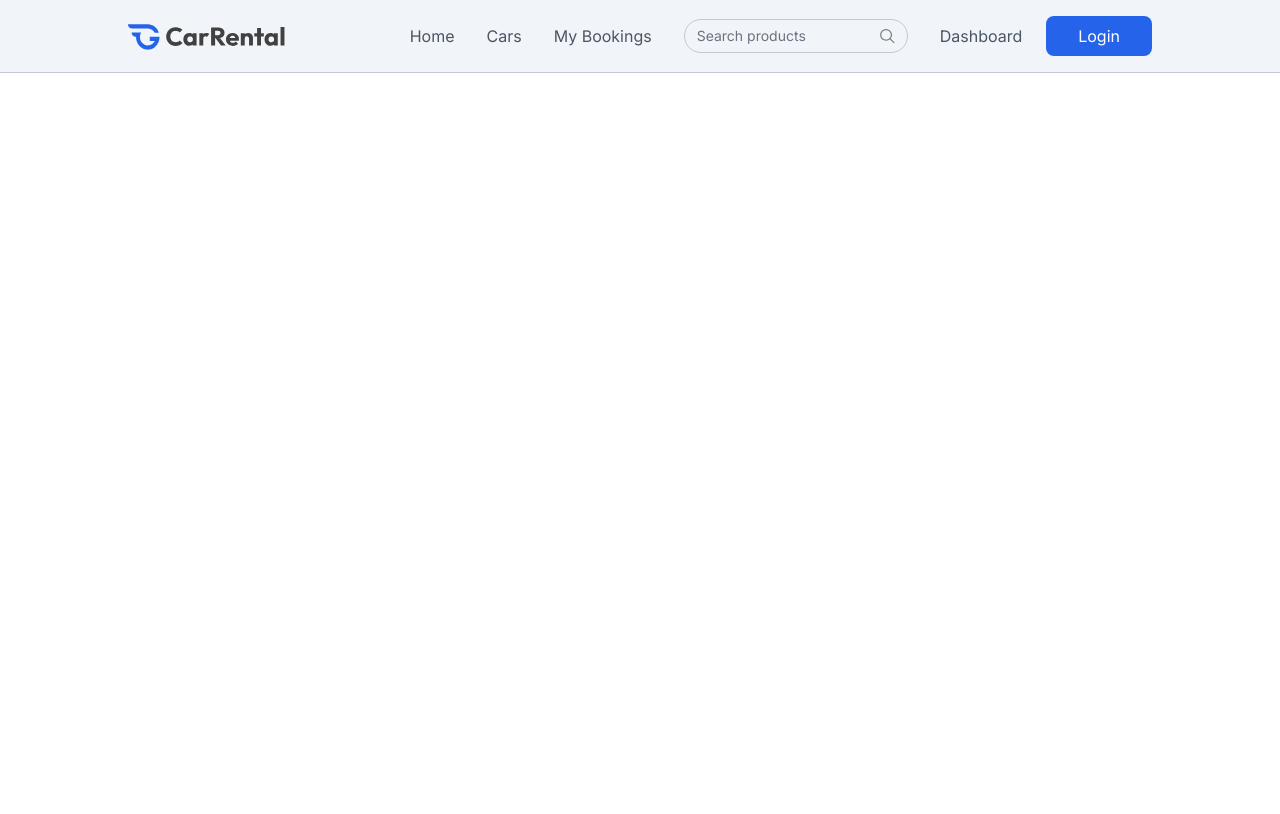
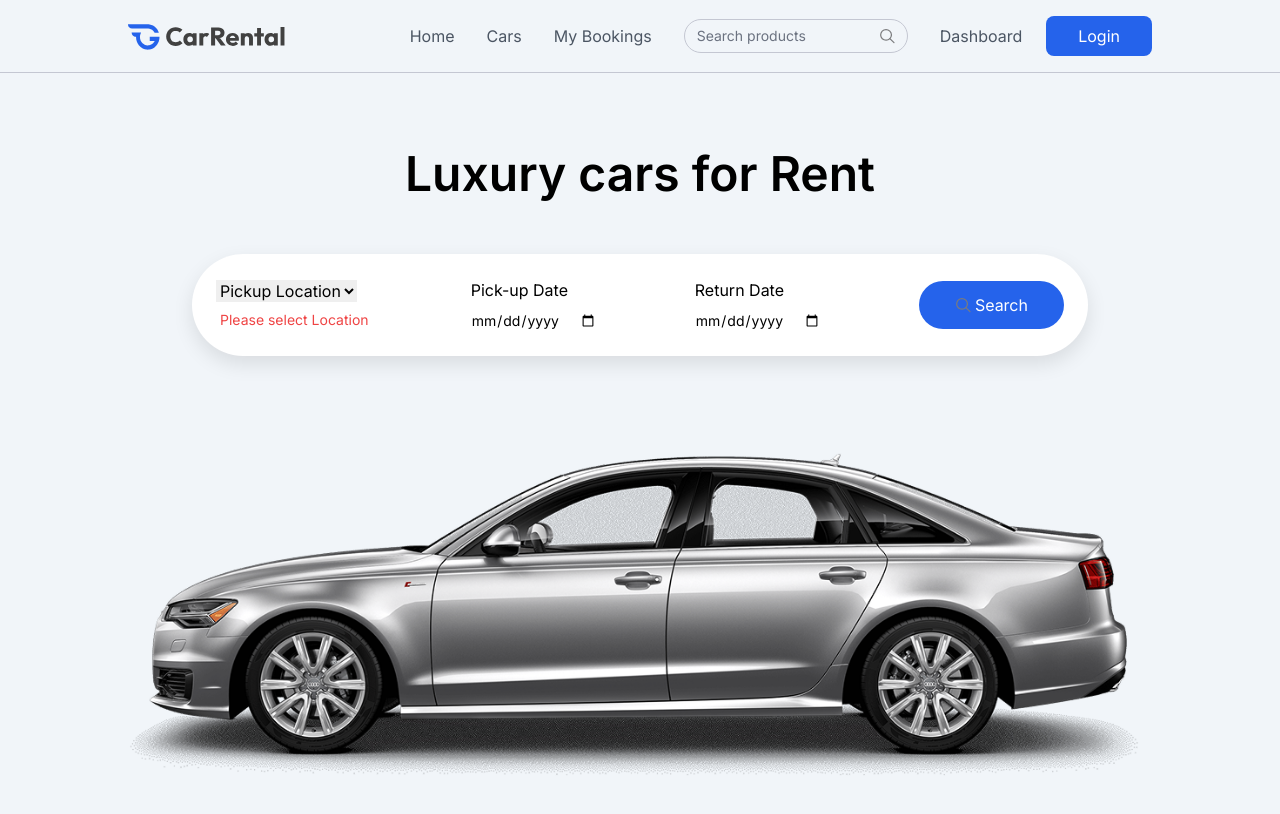
Before and after one commit to TejasVaradaraj/Car_Rental_Website, a React (Vite) app: page / in a window 1280 px wide. Shown: the top 814 px of the page. Built offline with nearby package versions, Linux system fonts and the light colour scheme; the HTML template or start-up script is replaced by a standard one.

Commit message:
Stage1 completed in Dashboard

```diff
--- a/src/App.jsx
+++ b/src/App.jsx
@@ -1,6 +1,10 @@
 import React, {useState} from 'react'
 import Navigation_bar from './components/Navigation_bar'
-import {useLocation} from 'react-router-dom'
+import {Route, Routes, useLocation} from 'react-router-dom'
+import Home from './pages/Home'
+import CarDetails from './pages/CarDetails'
+import Cars from './pages/Cars'
+import MyBookings from './pages/MyBookings'
 
 const App = () => {
 
@@ -9,6 +13,13 @@
   return (
     <>
       {!isOwnerPath && <Navigation_bar setShowLogin={setShowLogin}/>}
+
+      <Routes>
+        <Route path='/' element={<Home/>}/>
+        <Route path='/car-details/:id' element={<CarDetails/>}/>
+        <Route path='/cars' element={<Cars/>}/>
+        <Route path='/my-bookings' element={<MyBookings/>}/>
+      </Routes>
     </>
   )
 }
--- /dev/null
+++ b/src/components/CarCard.jsx
@@ -0,0 +1,9 @@
+import React from 'react'
+
+const CarCard = () => {
+  return (
+    <div>CarCard</div>
+  )
+}
+
+export default CarCard
--- /dev/null
+++ b/src/components/Hero.jsx
@@ -0,0 +1,39 @@
+import React, {useState} from 'react'
+import { assets, cityList } from '../assets/assets.js'
+
+const Hero = () => {
+
+    const[pickupLocation, setPickupLocation] = useState('')
+  return (
+    <div className='h-screen flex flex-col items-center justify-center gap-14 bg-light text-center'>
+      <h1 className='text-4xl md:text-5xl font-semibold'>Luxury cars for Rent</h1>
+
+      <form className='flex flex-col md:flex-row items-start md:items-center justify-between p-6 rounded-lg md:rounded-full w-full max-w-md md:max-w-4xl bg-white shadow-[0px_8px_20px_rgba(0,0,0,0.1)]'>
+        <div className='flex flex-col items-start gap-2'>
+          <select required value={pickupLocation} onChange={(e)=>setPickupLocation(e.target.value)}>
+            <option value="">Pickup Location</option>
+            {cityList.map((city)=> <option key={city} value={city}>{city}</option>)}
+          </select>
+          <p className='px-1 text-sm text-red-500'>{pickupLocation ? pickupLocation : 'Please select Location'}</p>
+        </div>
+        <div className='flex flex-col items-start gap-2'>
+          <label htmlFor='pickup-date'>Pick-up Date</label>
+          <input type="date" id="pickup-date" min={new Date().toISOString().split('T')[0]} className='text-sm text-black-500' required/>
+        </div>
+        <div className='flex flex-col items-start gap-2'>
+          <label htmlFor='return-date'>Return Date</label>
+          <input type="date" id="return-date" className='text-sm text-black-500' required/>
+        </div>
+        <button className='flex items-center justify-center gap-1 px-9 py-3 max-sm:mt-4 bg-primary hover:bg-primary-dull text-white rounded-full cursor-pointer'>
+          <img src={assets.search_icon} alt="search"
+          className='brightness-300'/>
+          Search
+        </button>
+      </form>
+
+      <img src={assets.main_car} alt="car" className='max-h-96'/>
+    </div>
+  )
+}
+
+export default Hero
--- /dev/null
+++ b/src/pages/CarDetails.jsx
@@ -0,0 +1,9 @@
+import React from 'react'
+
+const CarDetails = () => {
+  return (
+    <div>CarDetails</div>
+  )
+}
+
+export default CarDetails
--- /dev/null
+++ b/src/pages/Cars.jsx
@@ -0,0 +1,9 @@
+import React from 'react'
+
+const Cars = () => {
+  return (
+    <div>Cars</div>
+  )
+}
+
+export default Cars
--- /dev/null
+++ b/src/pages/Home.jsx
@@ -0,0 +1,12 @@
+import React from 'react'
+import Hero from '../components/Hero'
+
+const Home = () => {
+  return (
+    <>
+        <Hero />
+    </>
+  )
+}
+
+export default Home
--- /dev/null
+++ b/src/pages/MyBookings.jsx
@@ -0,0 +1,9 @@
+import React from 'react'
+
+const MyBookings = () => {
+  return (
+    <div>MyBookings</div>
+  )
+}
+
+export default MyBookings
```
